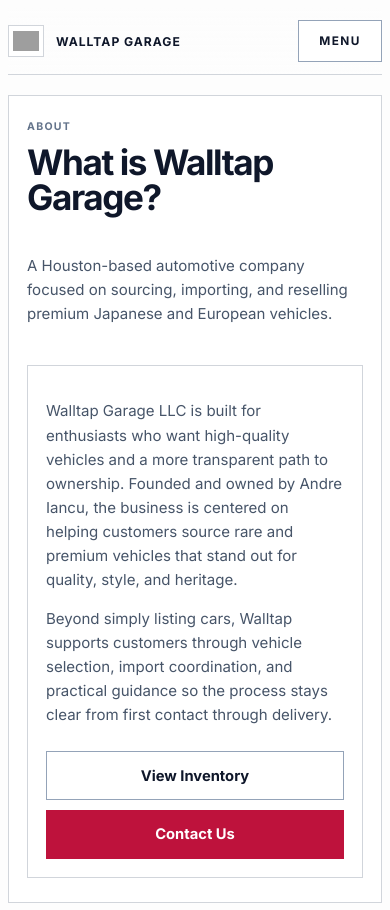
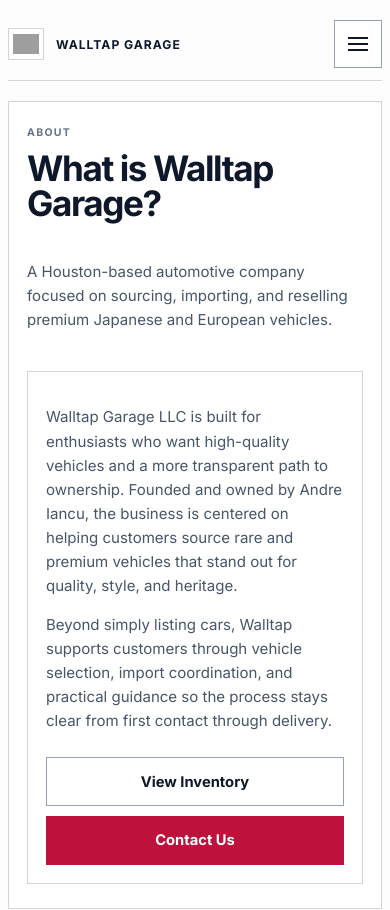
Before and after one commit to potatobeyonddefeat/walltapgarage, a Next.js app: page /about in a window 390 px wide. Shown: the top 910 px of the page. Built offline with nearby package versions, Linux system fonts and the light colour scheme; grey boxes are pictures that could not be loaded.

Commit message:
Refactor mobile hamburger menu behavior

```diff
--- a/app/globals.css
+++ b/app/globals.css
@@ -28,6 +28,10 @@ body {
   background: var(--bg);
 }
 
+body.menu-open {
+  overflow: hidden;
+}
+
 a {
   color: inherit;
   text-decoration: none;
@@ -41,6 +45,18 @@ textarea {
 
 button {
   background: none;
+}
+
+.sr-only {
+  position: absolute;
+  width: 1px;
+  height: 1px;
+  padding: 0;
+  margin: -1px;
+  overflow: hidden;
+  clip: rect(0, 0, 0, 0);
+  white-space: nowrap;
+  border: 0;
 }
 
 .page-shell {
@@ -716,29 +732,57 @@ textarea:focus-visible {
     display: inline-flex;
     align-items: center;
     justify-content: center;
-    min-height: 42px;
-    min-width: 84px;
-    padding: 0.75rem 0.9rem;
+    width: 48px;
+    height: 48px;
     border: 1px solid var(--line-strong);
     border-radius: 0;
     background: var(--surface);
-    color: var(--text);
-    font-size: 0.74rem;
-    font-weight: 700;
-    letter-spacing: 0.12em;
-    text-transform: uppercase;
     cursor: pointer;
+    position: relative;
+    z-index: 61;
+  }
+
+  .nav-toggle-box {
+    position: relative;
+    display: inline-flex;
+    flex-direction: column;
+    justify-content: space-between;
+    width: 20px;
+    height: 14px;
+  }
+
+  .nav-toggle-line {
+    display: block;
+    width: 100%;
+    height: 2px;
+    background: var(--text);
+    transform-origin: center;
+    transition:
+      transform 220ms ease,
+      opacity 220ms ease;
+  }
+
+  .nav-toggle[aria-expanded="true"] .nav-toggle-line:nth-child(1) {
+    transform: translateY(6px) rotate(45deg);
+  }
+
+  .nav-toggle[aria-expanded="true"] .nav-toggle-line:nth-child(2) {
+    opacity: 0;
+  }
+
+  .nav-toggle[aria-expanded="true"] .nav-toggle-line:nth-child(3) {
+    transform: translateY(-6px) rotate(-45deg);
   }
 
   .mobile-nav {
     display: block;
     position: fixed;
     inset: 0;
-    padding: 16px;
-    background: rgba(15, 23, 42, 0.28);
+    z-index: 60;
+    background: rgba(15, 23, 42, 0.08);
     opacity: 0;
     pointer-events: none;
-    transition: opacity 140ms ease;
+    transition: opacity 220ms ease;
   }
 
   .mobile-nav.is-open {
@@ -748,17 +792,24 @@ textarea:focus-visible {
 
   .mobile-nav-frame {
     display: grid;
-    align-content: center;
-    justify-items: center;
-    gap: 12px;
+    align-content: start;
+    gap: 0;
+    width: min(100vw, 420px);
     min-height: 100%;
-    padding: 24px;
-    border: 1px solid var(--line);
-    background: var(--surface);
+    margin-left: auto;
+    padding: 96px 24px 24px;
+    border-left: 1px solid var(--line);
+    background: #fdfdfd;
+    transform: translateX(100%);
+    transition: transform 260ms ease;
+  }
+
+  .mobile-nav.is-open .mobile-nav-frame {
+    transform: translateX(0);
   }
 
   .mobile-nav-kicker {
-    margin: 0 0 8px;
+    margin: 0 0 12px;
     color: var(--muted-soft);
     font-size: 0.68rem;
     font-weight: 700;
@@ -767,10 +818,15 @@ textarea:focus-visible {
   }
 
   .mobile-nav a {
+    display: flex;
+    align-items: center;
+    min-height: 56px;
+    padding: 0 0.1rem;
+    border-top: 1px solid var(--line);
     color: var(--text);
-    font-size: 1.05rem;
+    font-size: 1.02rem;
     font-weight: 700;
-    text-align: center;
+    text-align: left;
   }
 
   .mobile-nav a.is-active {
@@ -778,8 +834,8 @@ textarea:focus-visible {
   }
 
   .mobile-nav-cta {
-    margin-top: 12px;
-    min-width: 220px;
+    width: 100%;
+    margin-top: 18px;
   }
 
   main {
--- a/components/site-header.tsx
+++ b/components/site-header.tsx
@@ -2,12 +2,24 @@
 
 import Link from "next/link";
 import { usePathname } from "next/navigation";
-import { useState } from "react";
+import { useEffect, useState } from "react";
 import { navItems } from "../lib/site-content";
 
 export function SiteHeader() {
   const pathname = usePathname();
   const [open, setOpen] = useState(false);
+
+  useEffect(() => {
+    document.body.classList.toggle("menu-open", open);
+
+    return () => {
+      document.body.classList.remove("menu-open");
+    };
+  }, [open]);
+
+  useEffect(() => {
+    setOpen(false);
+  }, [pathname]);
 
   return (
     <header className="site-header">
@@ -46,7 +58,12 @@ export function SiteHeader() {
             onClick={() => setOpen((value) => !value)}
             type="button"
           >
-            Menu
+            <span className="nav-toggle-box" aria-hidden="true">
+              <span className="nav-toggle-line" />
+              <span className="nav-toggle-line" />
+              <span className="nav-toggle-line" />
+            </span>
+            <span className="sr-only">{open ? "Close menu" : "Open menu"}</span>
           </button>
 
           <div className={`mobile-nav ${open ? "is-open" : ""}`} id="mobile-menu">
```
